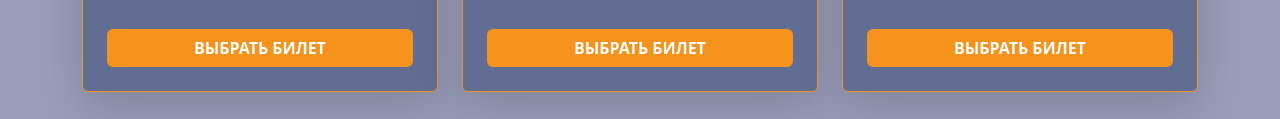
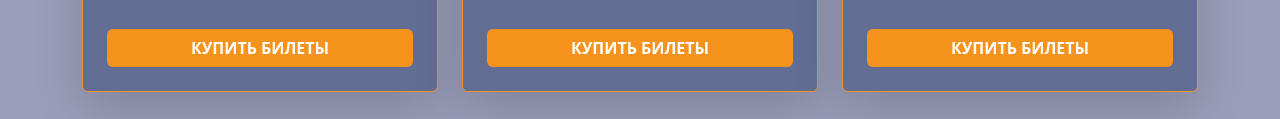
Before and after one commit to Kenedy228/personal-landing, a plain HTML site: page index.html in a window 1280 px wide. Shown: the part 4610-4729 px from the top of the page. Drawn offline with nearby package versions, Linux system fonts and the light colour scheme.

Commit message:
add fix 2

```diff
--- a/index.html
+++ b/index.html
@@ -302,12 +302,13 @@
                 <p class="mb-0"><strong>до 15/01</strong> — 195 000 ₽</p>
               </div>
 
-              <button
-                class="btn mt-2 text-uppercase fw-bold text-white"
+              <a
+                href="#tickets"
+                class="btn mt-2 text-uppercase text-white fw-bold"
                 style="background-color: #f6931d"
               >
-                Выбрать билет
-              </button>
+                купить билеты
+              </a>
             </div>
           </div>
 
@@ -334,12 +335,13 @@
                 <p class="mb-0"><strong>до 15/01</strong> — 95 000 ₽</p>
               </div>
 
-              <button
-                class="btn mt-2 text-uppercase fw-bold text-white"
+              <a
+                href="#tickets"
+                class="btn mt-2 text-uppercase text-white fw-bold"
                 style="background-color: #f6931d"
               >
-                Выбрать билет
-              </button>
+                купить билеты
+              </a>
             </div>
           </div>
 
@@ -366,12 +368,13 @@
                 <p class="mb-0"><strong>до 15/01</strong> — 45 000 ₽</p>
               </div>
 
-              <button
-                class="btn mt-2 text-uppercase fw-bold text-white"
+              <a
+                href="#tickets"
+                class="btn mt-2 text-uppercase text-white fw-bold"
                 style="background-color: #f6931d"
               >
-                Выбрать билет
-              </button>
+                купить билеты
+              </a>
             </div>
           </div>
         </div>
```
